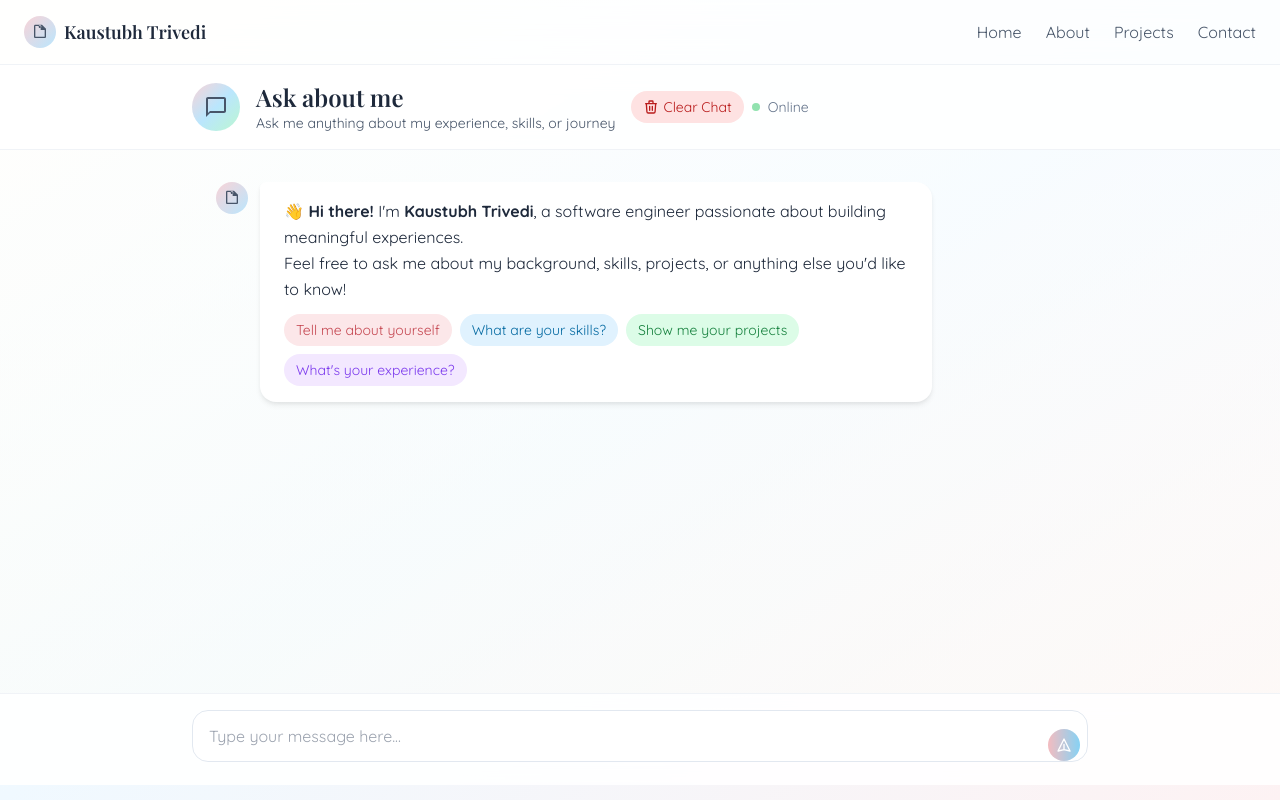
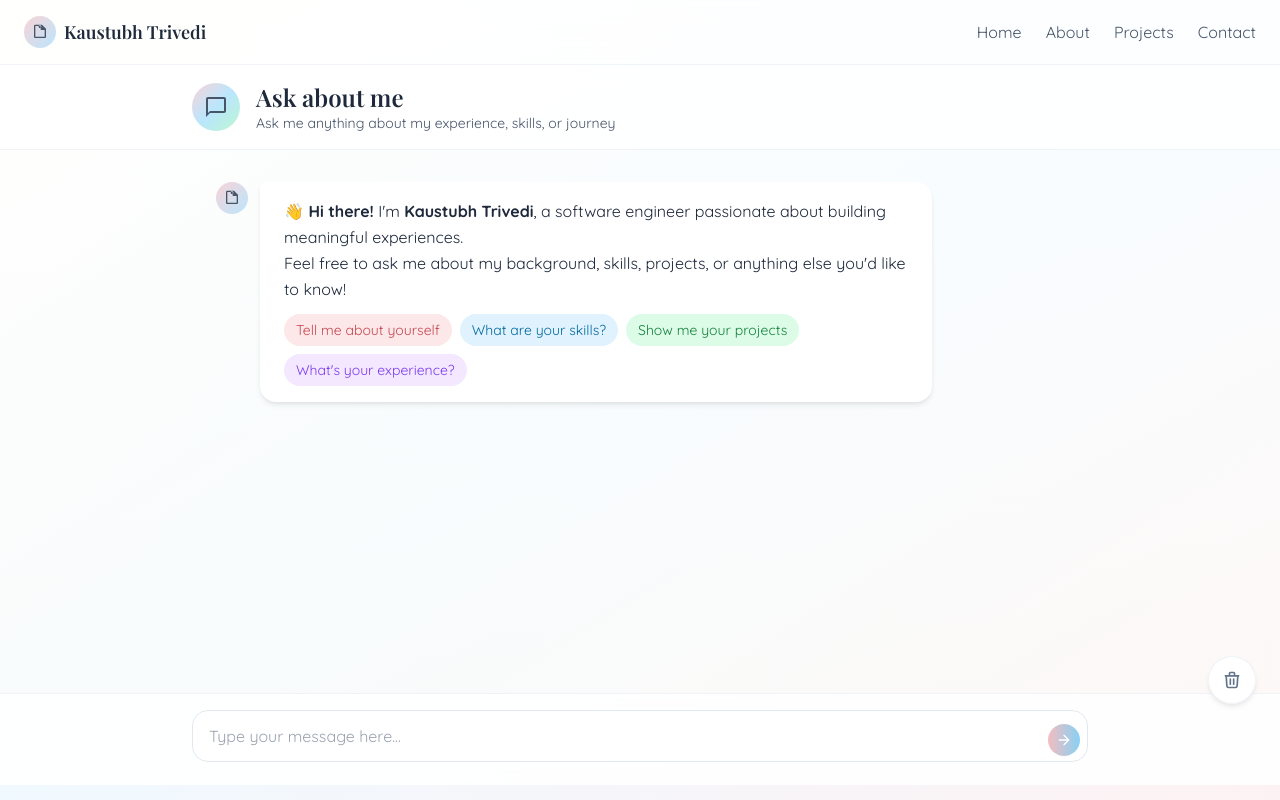
Before and after one commit to KaustubhTrivedi/portfolio, an Astro site in the folder astro/: page /ask-about-me in a window 1280 px wide. Built offline with nearby package versions, Linux system fonts and the light colour scheme; Astro itself is replaced by a stand-in of ours.

Commit message:
Refactor chat interface by removing the inline clear chat button and adding a floating clear chat button for improved accessibility and user experience. Adjusted button styles and positions for better visual consistency.

```diff
--- a/astro/src/pages/ask-about-me.astro
+++ b/astro/src/pages/ask-about-me.astro
@@ -47,18 +47,6 @@ import BasicLayout from '../layouts/BasicLayout.astro';
               <p class="text-ink-600 text-sm">Ask me anything about my experience, skills, or journey</p>
             </div>
             <div class="ml-auto flex items-center space-x-2">
-              <button
-                id="delete-chat-btn"
-                class="px-3 py-1.5 bg-red-100 text-red-700 rounded-full text-sm hover:bg-red-200 transition-colors duration-200 flex items-center space-x-1"
-                title="Clear chat history"
-              >
-                <svg class="w-4 h-4" fill="none" stroke="currentColor" viewBox="0 0 24 24">
-                  <path stroke-linecap="round" stroke-linejoin="round" stroke-width="2" d="M19 7l-.867 12.142A2 2 0 0116.138 21H7.862a2 2 0 01-1.995-1.858L5 7m5 4v6m4-6v6m1-10V4a1 1 0 00-1-1h-4a1 1 0 00-1 1v3M4 7h16"></path>
-                </svg>
-                <span>Clear Chat</span>
-              </button>
-              <div class="w-2 h-2 bg-mint-500 rounded-full animate-pulse"></div>
-              <span class="text-sm text-ink-500">Online</span>
             </div>
           </div>
         </div>
@@ -118,16 +106,29 @@ import BasicLayout from '../layouts/BasicLayout.astro';
               ></textarea>
               <button
                 type="submit"
-                class="absolute right-2 bottom-2 w-8 h-8 rounded-full bg-gradient-to-r from-blush-500 to-sky-500 text-white flex items-center justify-center hover:scale-110 transition-transform duration-200 disabled:opacity-50 disabled:cursor-not-allowed"
+                class="absolute right-2 top-1/2 transform -translate-y-1/2 w-8 h-8 rounded-full bg-gradient-to-r from-blush-500 to-sky-500 text-white flex items-center justify-center hover:scale-110 transition-transform duration-200 disabled:opacity-50 disabled:cursor-not-allowed"
                 disabled
               >
                 <svg class="w-4 h-4" fill="none" stroke="currentColor" viewBox="0 0 24 24">
-                  <path stroke-linecap="round" stroke-linejoin="round" stroke-width="2" d="M12 19l9 2-9-18-9 18 9-2zm0 0v-8"></path>
+                  <path stroke-linecap="round" stroke-linejoin="round" stroke-width="2" d="M5 12h14M12 5l7 7-7 7"></path>
                 </svg>
               </button>
             </div>
           </form>
         </div>
+      </div>
+
+      <!-- Floating Clear Chat Button -->
+      <div class="fixed bottom-24 right-6 z-20">
+        <button
+          id="delete-chat-btn"
+          class="w-12 h-12 rounded-full bg-white/90 backdrop-blur-sm border border-ink-200/50 shadow-soft hover:shadow-medium transition-all duration-200 flex items-center justify-center group"
+          title="Clear chat history"
+        >
+          <svg class="w-5 h-5 text-ink-500 group-hover:text-red-500 transition-colors duration-200" fill="none" stroke="currentColor" viewBox="0 0 24 24">
+            <path stroke-linecap="round" stroke-linejoin="round" stroke-width="2" d="M19 7l-.867 12.142A2 2 0 0116.138 21H7.862a2 2 0 01-1.995-1.858L5 7m5 4v6m4-6v6m1-10V4a1 1 0 00-1-1h-4a1 1 0 00-1 1v3M4 7h16"></path>
+          </svg>
+        </button>
       </div>
     </div>
   </div>
```
